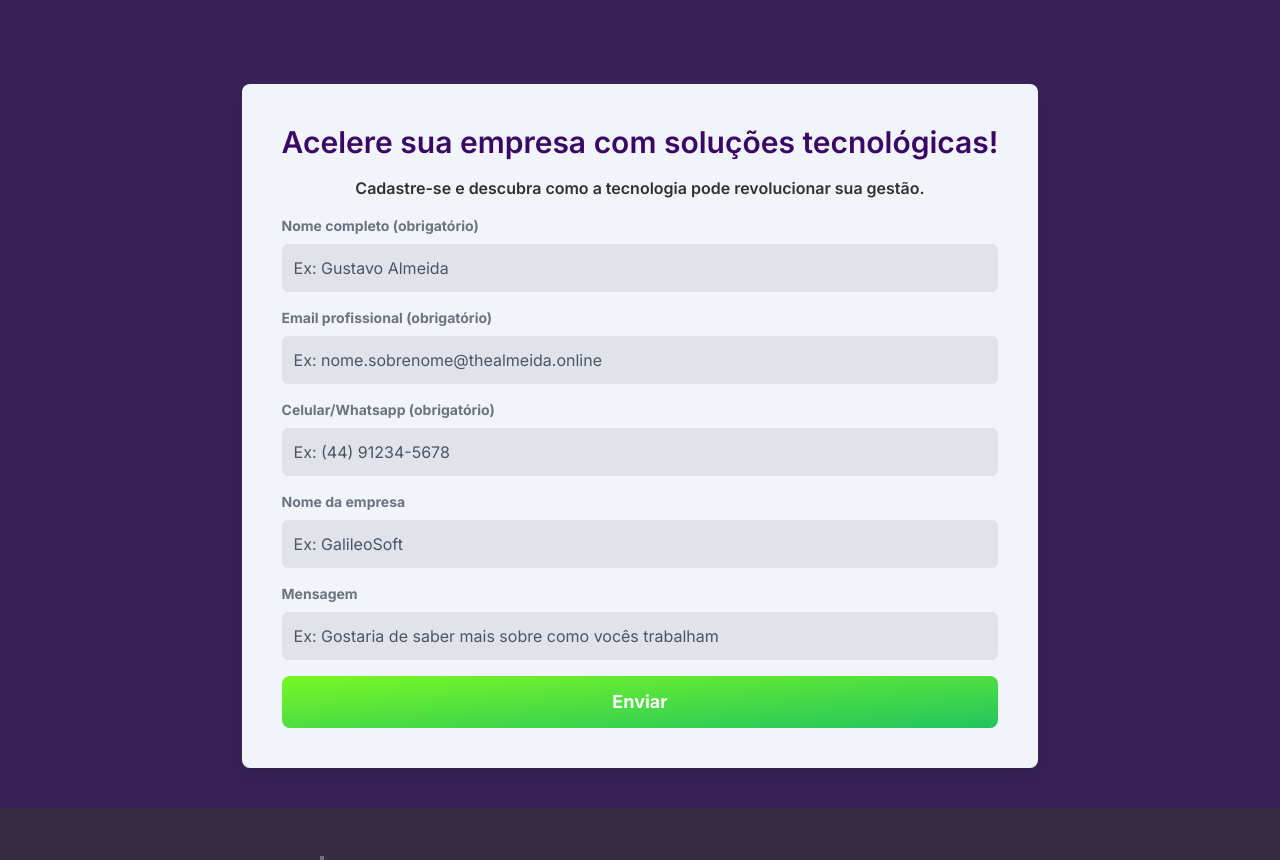
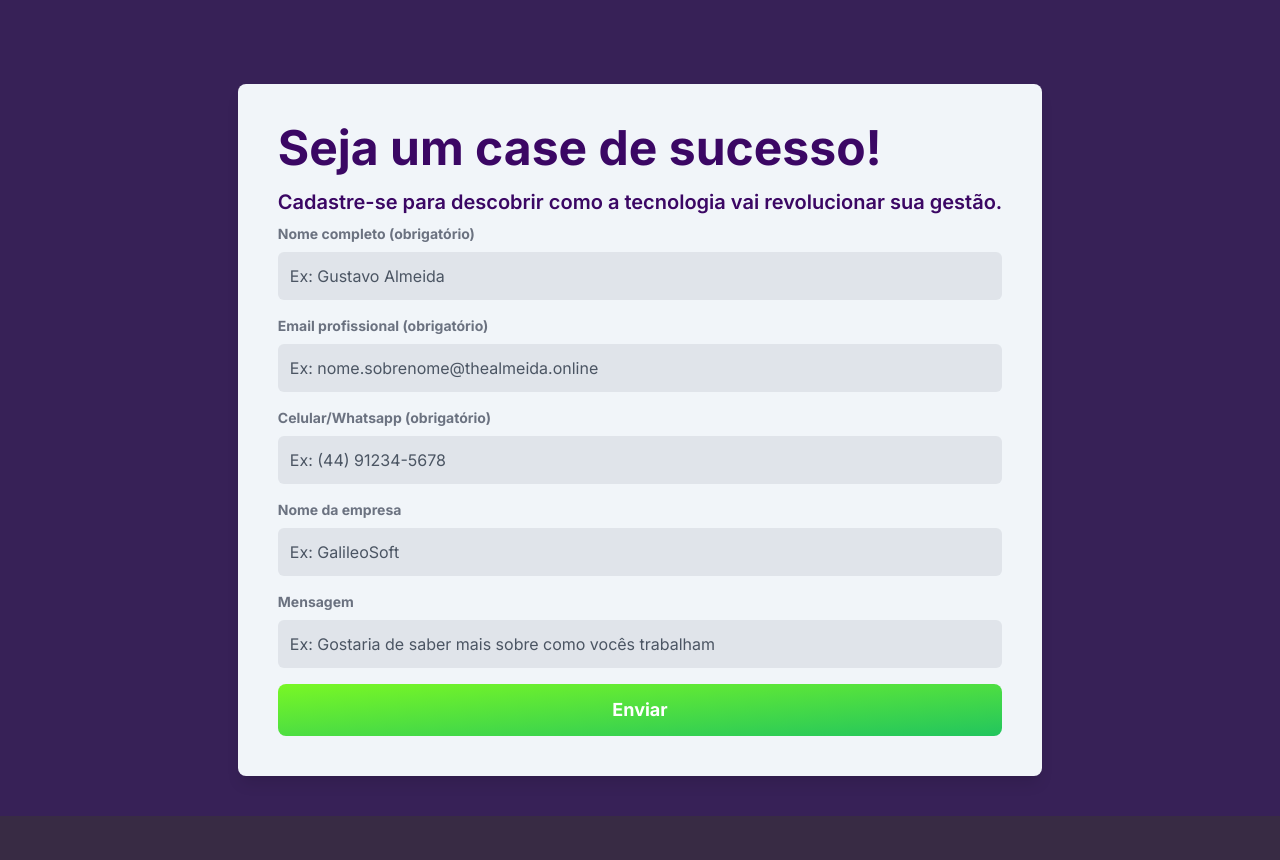
Before and after one commit to the-almeida/galileosoft.com.br, a Next.js app: page /mobbiz in a window 1280 px wide. Shown: the part 3300-4160 px from the top of the page. Built offline with nearby package versions, Linux system fonts and the light colour scheme.

Commit message:
feat: Add success feedback and heading description to the ContactForm

```diff
--- a/app/contato/page.tsx
+++ b/app/contato/page.tsx
@@ -13,7 +13,7 @@ export default function Contato() {
   return (
     <main className="flex min-h-screen flex-col items-center justify-between pt-16 bg-purple-950 text-white">
       <section className="relative w-full">
-        <BackgroundImage src="/bgImageWaves.svg" className="-mt-20 opacity-75" />
+        <BackgroundImage src="/bgImageWaves.svg" className="-mt-20 opacity-75" priority />
         <ContentContainer className="w-full grid grid-cols-1 lg:grid-cols-2 gap-x-20 gap-y-2 justify-between items-start relative z-10 my-10">
           <div>
             <span className="hidden lg:block text-xl md:text-2xl font-semibold text-green-500">ENTRE EM CONTATO</span>
@@ -23,7 +23,6 @@ export default function Contato() {
             </SecundaryText>
           </div>
           <Card>
-            <SecundaryHeading className="text-purple-950 text-center lg:text-left">Seja um case de sucesso</SecundaryHeading>
             <ContactForm />
           </Card>
           <div className="lg:col-start-2">
--- a/app/customDev/page.tsx
+++ b/app/customDev/page.tsx
@@ -339,12 +339,6 @@ export default function DesenvolvimentoPersonalizado() {
           <ContentContainer className="w-full grid grid-cols-1 gap-x-20 gap-y-2 justify-between items-start relative z-10 my-10">
             <div className="flex flex-col justify-between max-w-[900px] mx-auto">
               <Card>
-                <h1 className="text-xl md:text-2xl lg:text-3xl font-semibold mb-4 text-purple-950 text-center">
-                  Acelere sua empresa com soluções tecnológicas!
-                </h1>
-                <p className="text-center text-md font-semibold opacity-80 px-5 mt-4 lg:mt-0 text-black mb-2">
-                  Cadastre-se e descubra como a tecnologia pode revolucionar sua gestão.
-                </p>
                 <ContactForm />
               </Card>
             </div>
--- a/app/erpflex/page.tsx
+++ b/app/erpflex/page.tsx
@@ -269,12 +269,6 @@ export default function Erpflex() {
           <ContentContainer className="w-full grid grid-cols-1 gap-x-20 gap-y-2 justify-between items-start relative z-10 my-10">
             <div className="flex flex-col justify-between max-w-[900px] mx-auto">
               <Card>
-                <h1 className="text-xl md:text-2xl lg:text-3xl font-semibold mb-4 text-purple-950 text-center">
-                  Acelere sua empresa com soluções tecnológicas!
-                </h1>
-                <p className="text-center text-md font-semibold opacity-80 px-5 mt-4 lg:mt-0 text-black mb-2">
-                  Cadastre-se e descubra como a tecnologia pode revolucionar sua gestão.
-                </p>
                 <ContactForm />
               </Card>
             </div>
--- a/app/mobbiz/page.tsx
+++ b/app/mobbiz/page.tsx
@@ -279,12 +279,6 @@ export default function Mobbiz() {
           <ContentContainer className="w-full grid grid-cols-1 gap-x-20 gap-y-2 justify-between items-start relative z-10 my-10">
             <div className="flex flex-col justify-between max-w-[900px] mx-auto">
               <Card>
-                <h1 className="text-xl md:text-2xl lg:text-3xl font-semibold mb-4 text-purple-950 text-center">
-                  Acelere sua empresa com soluções tecnológicas!
-                </h1>
-                <p className="text-center text-md font-semibold opacity-80 px-5 mt-4 lg:mt-0 text-black mb-2">
-                  Cadastre-se e descubra como a tecnologia pode revolucionar sua gestão.
-                </p>
                 <ContactForm />
               </Card>
             </div>
--- a/app/page.tsx
+++ b/app/page.tsx
@@ -183,7 +183,6 @@ export default function Home() {
             </div>
             <div className="mx-auto flex flex-col justify-between">
               <Card>
-                <TertiaryHeading className="text-purple-950">Seja um case de sucesso</TertiaryHeading>
                 <ContactForm />
               </Card>
               <SecundaryText>Ao enviar esse formulário, você concorda em receber contatos da GalileoSoft.</SecundaryText>
--- a/app/pipefy/page.tsx
+++ b/app/pipefy/page.tsx
@@ -226,12 +226,6 @@ export default function Pipefy() {
           <ContentContainer className="w-full grid grid-cols-1 gap-x-20 gap-y-2 justify-between items-start relative z-10 my-10">
             <div className="flex flex-col justify-between max-w-[900px] mx-auto">
               <Card>
-                <h1 className="text-xl md:text-2xl lg:text-3xl font-semibold mb-4 text-purple-950 text-center">
-                  Acelere sua empresa com soluções tecnológicas!
-                </h1>
-                <p className="text-center text-md font-semibold opacity-80 px-5 mt-4 lg:mt-0 text-black mb-2">
-                  Cadastre-se e descubra como a tecnologia pode revolucionar sua gestão.
-                </p>
                 <ContactForm />
               </Card>
             </div>
--- a/app/ploomes/page.tsx
+++ b/app/ploomes/page.tsx
@@ -258,12 +258,6 @@ export default function Ploomes() {
           <ContentContainer className="w-full grid grid-cols-1 gap-x-20 gap-y-2 justify-between items-start relative z-10 my-10">
             <div className="flex flex-col justify-between max-w-[900px] mx-auto">
               <Card>
-                <h1 className="text-xl md:text-2xl lg:text-3xl font-semibold mb-4 text-purple-950 text-center">
-                  Acelere sua empresa com soluções tecnológicas!
-                </h1>
-                <p className="text-center text-md font-semibold opacity-80 px-5 mt-4 lg:mt-0 text-black mb-2">
-                  Cadastre-se e descubra como a tecnologia pode revolucionar sua gestão.
-                </p>
                 <ContactForm />
               </Card>
             </div>
--- a/app/saurus/page.tsx
+++ b/app/saurus/page.tsx
@@ -311,12 +311,6 @@ export default function Saurus() {
           <ContentContainer className="w-full grid grid-cols-1 gap-x-20 gap-y-2 justify-between items-start relative z-10 my-10">
             <div className="flex flex-col justify-between max-w-[900px] mx-auto">
               <Card>
-                <h1 className="text-xl md:text-2xl lg:text-3xl font-semibold mb-4 text-purple-950 text-center">
-                  Acelere sua empresa com soluções tecnológicas!
-                </h1>
-                <p className="text-center text-md font-semibold opacity-80 px-5 mt-4 lg:mt-0 text-black mb-2">
-                  Cadastre-se e descubra como a tecnologia pode revolucionar sua gestão.
-                </p>
                 <ContactForm />
               </Card>
             </div>
--- a/app/servicos/page.tsx
+++ b/app/servicos/page.tsx
@@ -243,10 +243,6 @@ export default function Servicos() {
         <ContentContainer className="w-full grid lg:grid-cols-1 gap-x-20 gap-y-2 justify-between items-start relative z-10 my-10">
           <div className="flex flex-col justify-between md:w-[75%] mx-auto">
             <Card>
-              <h1 className="text-purple-950 text-3xl text-center font-semibold mb-4">Acelere sua empresa com soluções tecnológicas!</h1>
-              <p className="text-lg text-gray-700 font-medium pb-3">
-                Cadastre-se e descubra como a tecnologia pode revolucionar sua gestão.
-              </p>
               <ContactForm />
             </Card>
             <p className="text-center text-md font-semibold opacity-80 px-5 mt-4 lg:mt-0">Ao enviar esse formulário, você concorda em receber contatos da GalileoSoft.</p>
--- a/components/ButtonOrange.tsx
+++ b/components/ButtonOrange.tsx
@@ -13,7 +13,7 @@ export default function ButtonOrange({ children, href, target = '_self', classNa
       x-componentname="ButtonOrange"
       href={href}
       target={target}
-      className={`${className} bg-gradient-to-br from-pink-600 to-orange-500 hover:bg-gradient-to-bl focus:ring-4 focus:outline-none focus:ring-pink-300 dark:focus:ring-pink-900 text-white text-lg font-medium rounded-lg w-fit px-5 py-2.5 text-center`}
+      className={`${className} bg-gradient-to-br from-pink-600 to-orange-500 hover:bg-gradient-to-bl focus:ring-4 focus:outline-none focus:ring-pink-300 dark:focus:ring-pink-900 text-white text-lg font-bold rounded-lg w-fit px-5 py-2.5 text-center`}
     >
       {children}
     </Link>
--- a/components/ContactForm.tsx
+++ b/components/ContactForm.tsx
@@ -4,6 +4,15 @@ import { useState } from "react"
 import axios from "axios"
 
 import Input from "./Input"
+import SecundaryHeading from "./SecundaryHeading";
+import SecundaryText from "./SecundaryText";
+import PrimaryText from "./PrimaryText";
+import Link from "next/link";
+import { MdPhone, MdWhatsapp } from "react-icons/md";
+import Card from "./Card";
+import ButtonPurple from "./ButtonPurple";
+import ButtonOrange from "./ButtonOrange";
+import ButtonGreen from "./ButtonGreen";
 
 export interface ContactFormValues {
   name: string;
@@ -15,7 +24,7 @@ export interface ContactFormValues {
 
 
 export default function ContactForm() {
-
+  const [isFormSubmittedSuccessfully, setIsFormSubmittedSuccessfully] = useState(false);
   const [formValues, setFormValues] = useState<ContactFormValues>({
     name: "",
     email: "",
@@ -50,8 +59,8 @@ export default function ContactForm() {
       type: "text",
       placeholder: "Ex: (44) 91234-5678",
       label: "Celular/Whatsapp (obrigatório)",
-      errorMessage: "O telefone deve ter entre 10-21 caracteres. Lembre-se de adicionar o DDD, ex: 44 9 9977-6655",
-      pattern: "^[0-9\-\+() ]{10,25}$",
+      errorMessage: "O telefone deve conter apenas números e lembre-se de adicionar o DDD, ex: 44999776655",
+      pattern: "^[0-9]{10,25}$",
       required: true
     },
     {
@@ -73,20 +82,56 @@ export default function ContactForm() {
 
   const sendEmail = (values: ContactFormValues) => {
     axios.post("/api/contato", { messageBody: `Nome: ${values.name} \nEmail: ${values.email} \nPhone: ${values.phone} \nEmpresa: ${values.companyName} \nMensagem: ${values.message}` })
-      .then(() => alert("Email enviado com sucesso. Um de nossos consultores entrará em contato em breve para entender como a GalileoSoft pode te ajudar."))
+      .then(() => {
+        alert("Email enviado com sucesso. Um de nossos consultores entrará em contato em breve para entender como a GalileoSoft pode te ajudar.")
+        setIsFormSubmittedSuccessfully(true)
+      })
       .catch(() => alert("Sentimos muito mas ocorreu um erro no envio dos seus dados. Por favor utilize um dos canais de contato alternativos abaixo e daremos prioridade para o seu atendimento."))
   }
 
-  const handleSubmit = (e: React.FormEvent<HTMLFormElement>) =>{
+  const handleSubmit = (e: React.FormEvent<HTMLFormElement>) => {
     e.preventDefault()
     sendEmail(formValues)
   }
 
   const onChange = (e: React.ChangeEvent<HTMLInputElement>) => {
-    setFormValues({...formValues, [e.target.name]: e.target.value})
+    setFormValues({ ...formValues, [e.target.name]: e.target.value })
   }
 
   return (
+    <>
+      {isFormSubmittedSuccessfully ? (
+        <>
+          <SecundaryHeading className="text-purple-950 text-center lg:text-left mb-5"> 🎉 Já recebemos sua mensagem!</SecundaryHeading>
+          <PrimaryText className="text-purple-950 text-center lg:text-left font-semibold mb-3">
+            Muito obrigado por confiar na GalileoSoft para a revolução tecnológica da sua empresa.
+          </PrimaryText>
+          <SecundaryText className="text-purple-950 text-center lg:text-left mb-5">
+            Nosso tempo médio de resposta para contatos nesse formulário é de 6 horas. Caso deseje uma resposta mais rápida também estamos disponíveis no WhatsApp a via ligação basta clicar em um dos botões abaixo:
+          </SecundaryText>
+          <div className="flex flex-col md:flex-row items-center gap-4">
+            <ButtonGreen
+              href="https://api.whatsapp.com/send?phone=5544997530950&text=Ol%C3%A1%20GalileoSoft,%20"
+              target="_blank"
+              className="cursor-pointer hover:scale-110 hover:underline hover:underline-offset-4 transform transition duration-500 w-full"
+            >
+              Enviar mensagem!
+            </ButtonGreen>
+            <ButtonOrange
+              target="_blank"
+              href="tel:+5544997530950"
+              className="cursor-pointer hover:scale-110 hover:underline hover:underline-offset-4 transform transition duration-500 w-full"
+            >
+              Ligar agora!
+            </ButtonOrange>
+          </div>
+        </>
+      ) : (
+        <>
+          <SecundaryHeading className="text-purple-950 text-center lg:text-left">Seja um case de sucesso!</SecundaryHeading>
+          <SecundaryText className="text-purple-950 text-center lg:text-left font-semibold">
+            Cadastre-se para descobrir como a tecnologia vai revolucionar sua gestão.
+          </SecundaryText>
           <form onSubmit={handleSubmit} className="flex flex-col text-black">
             {
               inputs.map((input) => (
@@ -103,5 +148,8 @@ export default function ContactForm() {
               Enviar
             </button>
           </form>
+        </>
+      )}
+    </>
   )
 }
```
Also changed, not shown: 1 other file (tests, documents, lock files or other folders). Lines whose indentation alone changed are shown as unchanged.
